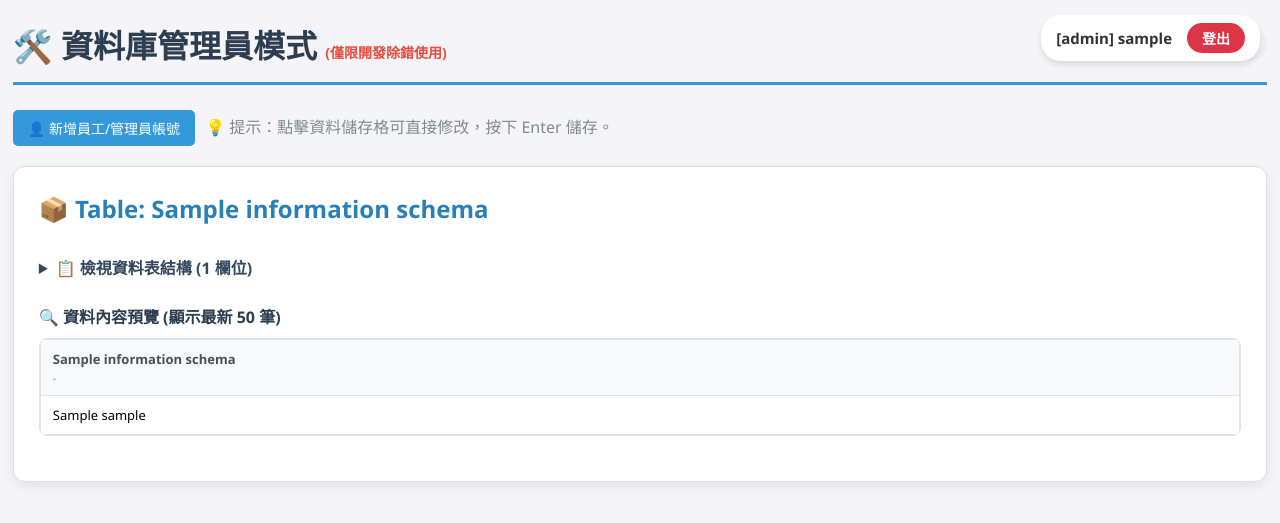
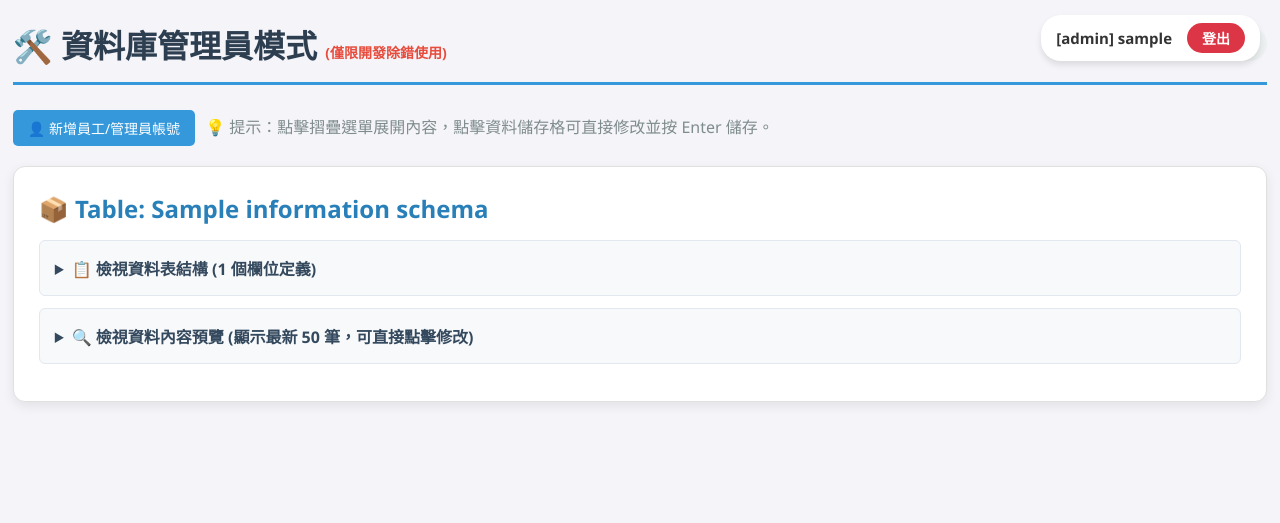
Before and after one commit to try91396-beep/TEST_DADING, a Flask app: page /try/ in a window 1280 px wide. Shown: the top 523 px of the page. Run offline with Flask 3, Linux system fonts and the light colour scheme; the visitor is signed in with stand-in values (Sample User, id 1); a database or web service that is not in the repository returns one stand-in record (values such as "Sample title"); some libraries are stand-ins or nearby versions.

Commit message:
Update try.html
將表格包進details

```diff
--- a/templates/try.html
+++ b/templates/try.html
@@ -11,7 +11,7 @@
 
     h1 { color: #2c3e50; border-bottom: 3px solid #3498db; padding-bottom: 15px; margin-bottom: 25px; display: flex; justify-content: space-between; align-items: center; }
     .user-info { font-size: 0.5em; background: #ecf0f1; padding: 5px 15px; border-radius: 20px; color: #7f8c8d; }
-    h2 { color: #2980b9; margin-top: 0; display: flex; align-items: center; gap: 10px; }
+    h2 { color: #2980b9; margin-top: 0; display: flex; align-items: center; gap: 10px; margin-bottom: 15px; }
 
     /* 表格樣式 */
     .table-wrapper { overflow-x: auto; margin-bottom: 20px; border-radius: 8px; border: 1px solid #dee2e6; }
@@ -32,7 +32,6 @@
 
     /* 主鍵不可編輯 */
     td.pk-cell { background-color: #f1f3f5; color: #2c3e50; font-weight: bold; cursor: not-allowed; }
-    /* 🆕 專屬 settings key 的解釋字體樣式 */
     .key-hint { display: block; font-size: 11px; color: #6f42c1; font-weight: normal; margin-top: 4px; background: #f3f0fa; padding: 2px 6px; border-radius: 4px; width: fit-content; }
 
     /* 欄位說明小字 */
@@ -53,7 +52,11 @@
     .btn-action { background: #3498db; color: white; padding: 8px 15px; border-radius: 5px; text-decoration: none; font-size: 14px; transition: 0.3s; }
     .btn-action:hover { background: #2980b9; }
 
-    summary { font-weight: bold; color: #34495e; cursor: pointer; padding: 10px 0; }
+    /* 調整 details 摺疊區塊的質感 */
+    details { background: #f8f9fa; padding: 10px 15px; border-radius: 6px; margin-bottom: 12px; border: 1px solid #e2e8f0; }
+    details[open] { background: #ffffff; }
+    summary { font-weight: bold; color: #34495e; cursor: pointer; padding: 5px 0; user-select: none; outline: none; }
+    summary:hover { color: #2980b9; }
 </style>
 {% endblock %}
 
@@ -68,7 +71,7 @@
 
     <div style="margin-bottom: 20px; display: flex; gap: 10px;">
         <a href="/try/add_user" class="btn-action">👤 新增員工/管理員帳號</a>
-        <p style="margin: 0; line-height: 35px; color: #7f8c8d;">💡 提示：點擊資料儲存格可直接修改，按下 Enter 儲存。</p>
+        <p style="margin: 0; line-height: 35px; color: #7f8c8d;">💡 提示：點擊摺疊選單展開內容，點擊資料儲存格可直接修改並按 Enter 儲存。</p>
     </div>
 
     {% for table_name, info in db_info.items() %}
@@ -76,8 +79,8 @@
         <h2>📦 Table: {{ table_name }}</h2>
 
         <details>
-            <summary>📋 檢視資料表結構 ({{ info.schema|length }} 欄位)</summary>
-            <div class="table-wrapper">
+            <summary>📋 檢視資料表結構 ({{ info.schema|length }} 個欄位定義)</summary>
+            <div class="table-wrapper" style="margin-top: 10px;">
                 <table>
                     <thead>
                         <tr>
@@ -108,8 +111,9 @@
             </div>
         </details>
 
-        <div style="margin: 15px 0 10px; font-weight: bold; color: #2c3e50;">🔍 資料內容預覽 (顯示最新 50 筆)</div>
-        <div class="table-wrapper">
+        <details>
+            <summary>🔍 檢視資料內容預覽 (顯示最新 50 筆，可直接點擊修改)</summary>
+            <div class="table-wrapper" style="margin-top: 10px;">
                 {% if info.data %}
                 <table class="data-preview-table"
                        data-table-name="{{ table_name }}"
@@ -135,7 +139,6 @@
                                 {% if current_col == info.pk_col %}
                                     <td class="pk-cell" data-col-name="{{ current_col }}">
                                         <span>{{ cell }}</span>
-                                    {# 💡 🆕 核心改動：如果是 settings 資料表，動態去對照表撈出這一列 Key 的中文含意 #}
                                         {% if table_name == 'settings' and settings_key_map %}
                                             {% set key_desc = settings_key_map.get(cell) %}
                                             {% if key_desc %}
@@ -162,6 +165,7 @@
                 <div style="padding: 20px; text-align: center; color: #bdc3c7;">此資料表目前尚無資料</div>
                 {% endif %}
             </div>
+        </details>
     </div>
     {% endfor %}
 </div>
@@ -180,20 +184,19 @@
     function checkKey(e, cell) {
         if (e.key === 'Enter') {
             e.preventDefault();
-            cell.blur(); // 觸發失去焦點事件進行儲存
+            cell.blur();
         }
     }
 
     function submitUpdate(cell) {
         const newValue = cell.innerText.trim();
-        if (newValue === oldValue) return; // 沒有改變則不動作
+        if (newValue === oldValue) return;
 
         const tableEl = cell.closest('table');
         const tableName = tableEl.dataset.tableName;
         const pkName = tableEl.dataset.pkName;
         const colName = cell.dataset.colName;
 
-        // 抓取同列的 PK 值 (修正：只抓取真正的 text 內容，避開我們新加的中文小標籤)
         const row = cell.parentElement;
         const pkCell = row.querySelector(`td[data-col-name="${pkName}"]`);
         const pkVal = pkCell.querySelector('span').innerText.trim();
@@ -220,7 +223,7 @@
                 oldValue = newValue;
             } else {
                 showToast('❌ 錯誤: ' + data.error, 'toast-error');
-                cell.innerText = oldValue; // 還原
+                cell.innerText = oldValue;
             }
         })
         .catch(err => {
```
Lines whose indentation alone changed are shown as unchanged.
